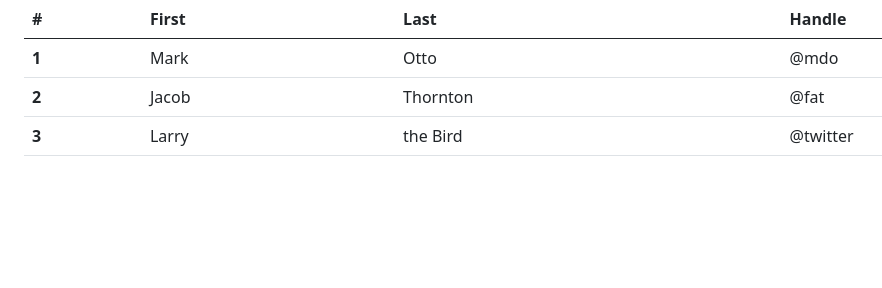
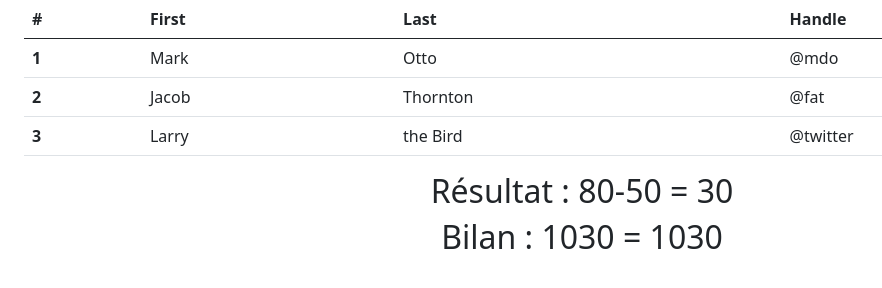
Before and after one commit to SebastienBrach/ProjetJS-LP-APIDAE, a plain HTML site: page index.html in a window 1280 px wide. Shown: the whole page, without its empty margins (58-940 px from the left). Drawn offline with nearby package versions, Linux system fonts and the light colour scheme.

Commit message:
Update index.html

```diff
--- a/index.html
+++ b/index.html
@@ -38,16 +38,17 @@
                 </tr>
             </tbody>
         </table>
-        <h2 id=""></h2>
-        <h2 id=""></h2>
+        <h2 id="resultat"></h2>
+        <h2 id="bilanComptable"></h2>
     </center>
 </div>
 
 <script src="jquery.min.js"></script>
 <script src="main.js"></script>
+<script>
+    $('#resultat').html('Résultat : '+revenus+depenses+' = '+resultat)
+    $('#bilanComptable').html('Bilan : '+bilanGaucheEgalite+' = '+bilanDroiteEgalite)
 
-<script>
-    console.log(revenus)
 </script>
 </body>
 </html>
```
